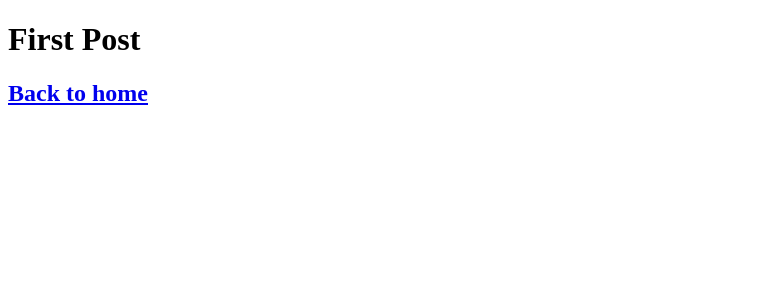
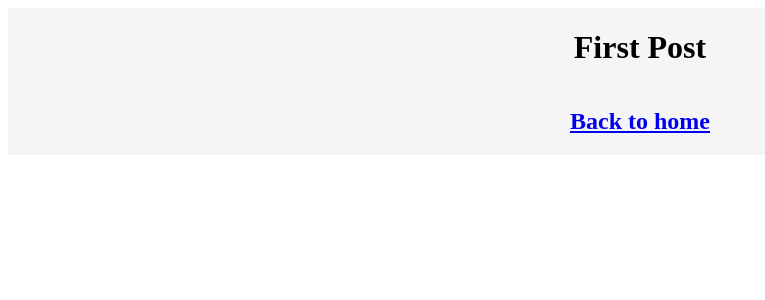
Before and after one commit to Zukauskas/mini-blog, a Next.js app: page /posts/first-post in a window 1280 px wide. Shown: the top 300 px of the page, without its empty margins (0-765 px from the left). Built offline with nearby package versions, Linux system fonts and the light colour scheme.

Commit message:
basic css for first-post

```diff
--- /dev/null
+++ b/components/layout.js
@@ -0,0 +1,5 @@
+import styles from './layout.module.css'
+
+export default function Layout({ children }) {
+    return <div className={styles.container}>{children}</div>
+}
--- /dev/null
+++ b/components/layout.module.css
@@ -0,0 +1,6 @@
+.container {
+    display: flex;
+    flex-direction: column;
+    align-items: center;
+    background-color: #f5f5f5;
+}
--- a/pages/posts/first-post.js
+++ b/pages/posts/first-post.js
@@ -1,13 +1,18 @@
 import Link from 'next/link';
+import Head from 'next/head';
+import Layout from '../../components/layout';
 
 export default function FirstPost() {
     return (
-        <>
+        <Layout>
+            <Head>
+                <title>First Post</title>
+            </Head>
             <h1>First Post</h1>
             <h2>
                 <Link href="/">Back to home</Link>
             </h2>
 
-        </>
+        </Layout>
     )
 }
```
Also changed, not shown: public/images/monitor.jpeg (added).
